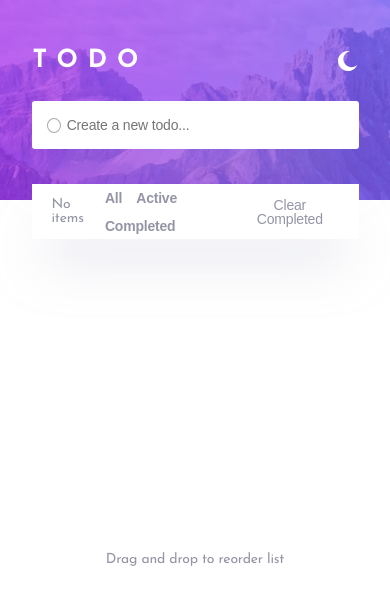
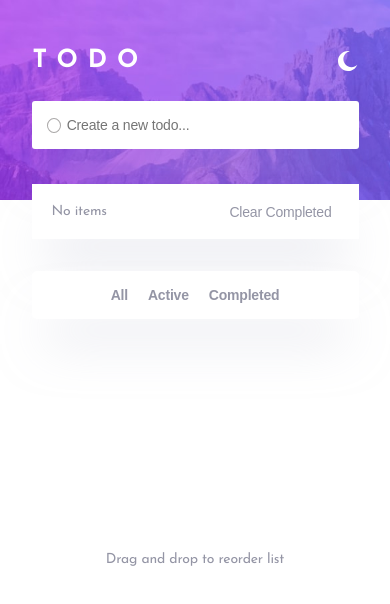
Before and after one commit to rasulzeynal/todo-app, a React (Create React App) app: page / in a window 390 px wide. Shown: the top 604 px of the page. Built offline with nearby package versions, Linux system fonts and the light colour scheme.

Commit message:
mobile design completed

```diff
--- a/src/assests/styles/todo.scss
+++ b/src/assests/styles/todo.scss
@@ -255,7 +255,7 @@
 }
 
 
-@media (max-width:450px) {
+@media (max-width:576px) {
   .todo{
     .head-section{
       height: 200px;
@@ -311,18 +311,38 @@
           line-height: 14px;
           letter-spacing: -0.16px;
         }
+        .icon{
+          display: block;
+        }
       }
     }
 
     .filter-section{
       padding: 8px 15px;
-      height: 48px;
+      height: 48px;position: relative;
 
       p{
         font-size: 12px;
         line-height: 12px;
         letter-spacing: -0.16px;
       }
+
+      .filter{
+        width: 327px;
+        height: 48px;
+        position: absolute;
+        left: 0;
+        bottom: -80px;
+        background-color: #ffffff;
+        display: flex;
+        justify-content: center;
+        box-shadow: 0px 35px 50px -15px rgba(194, 195, 214, 0.5);
+        border-radius: 5px;
+
+        button{
+          padding: 10px !important;
+        }
+      }
     }
   }
 }
```
